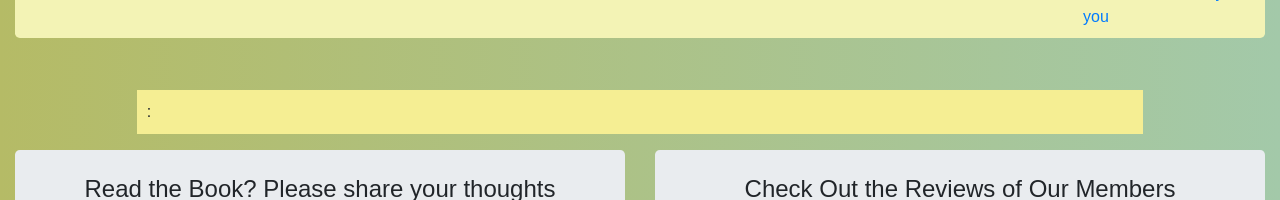
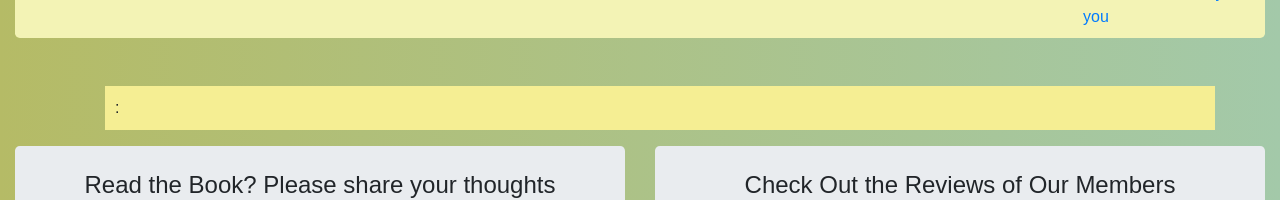
Before and after one commit to agorelik2/project_uread, a React (Create React App) app in the folder client/: page /reviews/1/all in a window 1280 px wide. Shown: the part 218-418 px from the top of the page. Built offline with nearby package versions, Linux system fonts and the light colour scheme; no server answers; a web font is replaced by a local one.

Commit message:
changed search.js to add ISBN# for a book

```diff
--- a/client/src/App.css
+++ b/client/src/App.css
@@ -59,8 +59,14 @@ form.signin {
 }
 .recommendation {
   background-color: #f5ee93;
-  margin-top: 20px;
+  margin-top: 16px;
+  margin-left: 20px;
+  margin-right: 20px;
   padding: 10px;
+  width: 100%;
+}
+.isbn {
+  font-family: "Roboto";
 }
 
 h2 {
--- a/client/src/pages/reviews.js
+++ b/client/src/pages/reviews.js
@@ -121,7 +121,8 @@ function Reviews(props) {
         </Col>
       </Row>
       <Row>
-        <Col size="md-10 md-offset-1">
+        {/* <Col size="md-11 md-offset-1"> */}
+        <Col size="lg-12">
           <Container>
             {/* <article> */}
             {/* <h2>Reviews</h2> <br></br> */}
--- a/client/src/pages/search.js
+++ b/client/src/pages/search.js
@@ -64,6 +64,11 @@ function Search(props) {
     console.log(index);
     console.log(result[index].id);
     console.log(result[index]);
+    console.log(result[0].volumeInfo.industryIdentifiers[0].identifier);
+    console.log(
+      result[index].volumeInfo["industryIdentifiers"][1]["identifier"]
+    );
+    console.log("++++++++++++++++++++++++++++++++++++");
     API.saveFavorite({
       user: props.id,
       googleId: result[index].id,
@@ -103,7 +108,7 @@ function Search(props) {
                   <ListItem key={book.id}>
                     <div className="book-title">
                       <strong>
-                        {book.volumeInfo.title} by {book.volumeInfo.authors}
+                        {book.volumeInfo.title} by {book.volumeInfo.authors[0]}
                       </strong>
                     </div>
                     <br></br>
@@ -118,7 +123,14 @@ function Search(props) {
                         alt={book.volumeInfo.title}
                       />
                     </a>
+                    <strong>
+                      <p className="isbn">
+                        ISBN#:{" "}
+                        {book.volumeInfo.industryIdentifiers[1].identifier}
+                      </p>
+                    </strong>
                     <p>{book.volumeInfo.description}</p>
+
                     <SaveBtn
                       onClick={() => handleBookSave(index)}
                       className="btn"
```
